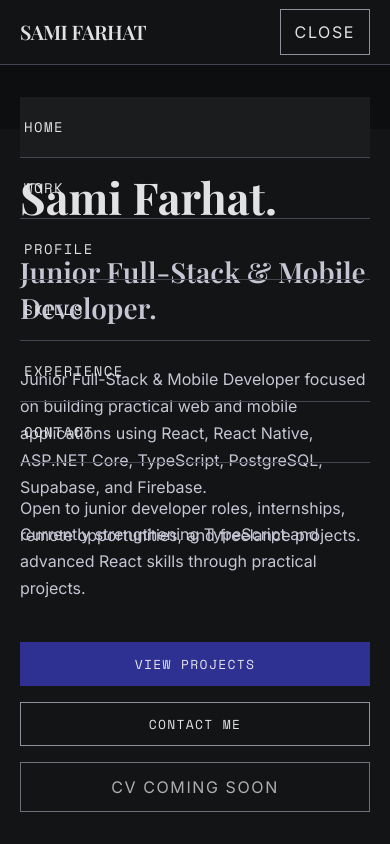
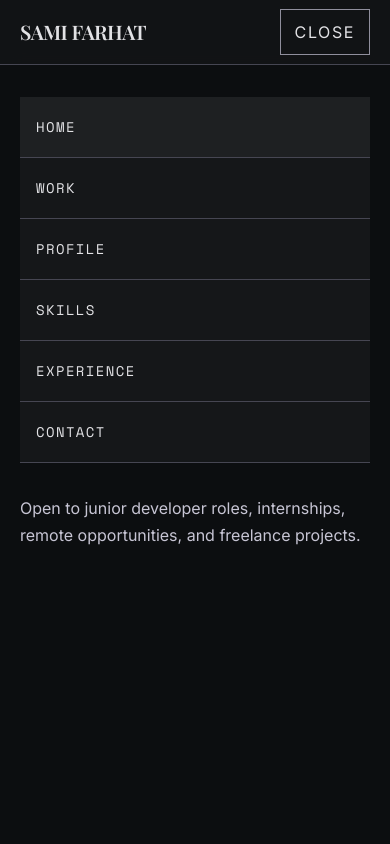
Before and after one commit to SF-47/MyPortfolio, a React (Vite) app: page / in a window 390 px wide. Both pictures are taken after a click on the button "MENU". Shown: the top 844 px of the page. Built offline with nearby package versions, Linux system fonts and the light colour scheme.

Commit message:
Fix mobile menu overlay

```diff
--- a/src/components/Navbar.tsx
+++ b/src/components/Navbar.tsx
@@ -42,7 +42,8 @@ export function Navbar() {
   const closeMenu = () => setIsOpen(false)
 
   return (
-    <header className="fixed top-0 z-50 w-full border-b border-outline-variant bg-surface/92 backdrop-blur-md">
+    <>
+      <header className="fixed top-0 z-[70] w-full border-b border-outline-variant bg-surface/95 backdrop-blur-md">
         <div className="mx-auto flex h-16 max-w-container items-center justify-between px-5 md:h-20 md:px-8">
           <a className="font-display text-xl font-semibold uppercase tracking-tight text-on-surface transition hover:text-primary md:text-3xl" href="#home" onClick={closeMenu}>
             {profile.name}
@@ -70,9 +71,9 @@ export function Navbar() {
             {isOpen ? 'Close' : 'Menu'}
           </button>
         </div>
-
+      </header>
       <div
-        className={`fixed inset-x-0 bottom-0 top-16 z-40 bg-[#0c0e10] shadow-2xl transition md:hidden ${
+        className={`fixed inset-x-0 bottom-0 top-16 z-[60] bg-[#0c0e10] shadow-2xl transition md:hidden ${
           isOpen ? 'pointer-events-auto opacity-100' : 'pointer-events-none opacity-0'
         }`}
         id="mobile-menu"
@@ -80,10 +81,10 @@ export function Navbar() {
         <nav className="flex h-full flex-col border-t border-outline-variant bg-[#0c0e10] px-5 py-8" aria-label="Mobile navigation">
           {navItems.map((item) => (
             <a
-              className={`nav-link border-b border-outline-variant px-1 py-5 transition-colors ${
+              className={`nav-link border-b border-outline-variant px-4 py-5 transition-colors ${
                 activeHref === item.href
-                  ? 'bg-surface-container-low text-primary'
-                  : 'text-on-surface hover:bg-surface-container-low'
+                  ? 'bg-surface-container text-primary'
+                  : 'bg-[#151719] text-on-surface hover:bg-surface-container'
               }`}
               href={item.href}
               key={item.href}
@@ -95,7 +96,7 @@ export function Navbar() {
           <p className="mt-8 max-w-sm text-body text-on-surface-variant">{profile.availability}</p>
         </nav>
       </div>
-    </header>
+    </>
   )
 }
 
```
Lines whose indentation alone changed are shown as unchanged.
